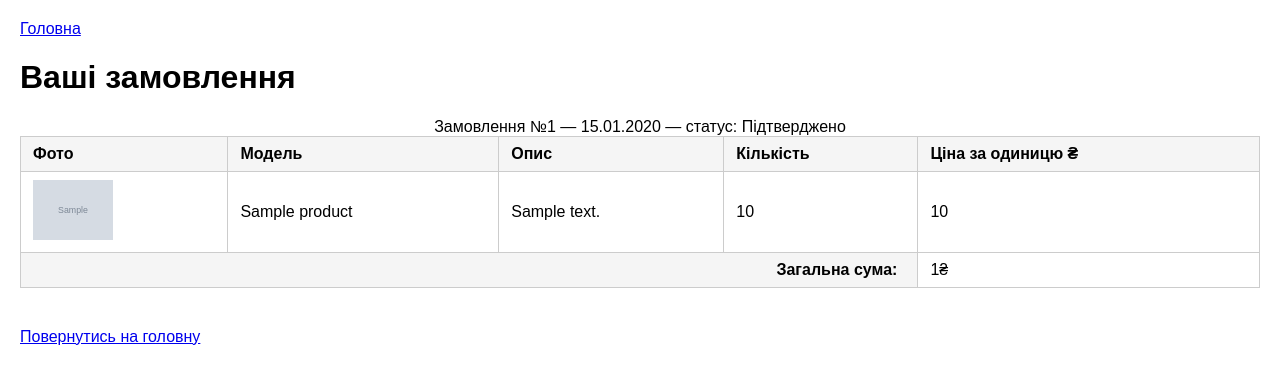
After one commit to roybha/Online-Shop, a Django app: template templates/orders.html in a window 1280 px wide. The commit adds this page. Shown: the top 384 px of the page. Run offline with Django 3.2, Linux system fonts and the light colour scheme; the template is opened without the code that fills it: most values are stand-ins (such as "Sample title", 1, 10 or a date in 2020); grey boxes marked "Sample" are stand-in pictures.

Commit message:
Made possibility to get all user's orders

```diff
--- a/templates/add_laptop.html
+++ b/templates/add_laptop.html
@@ -26,6 +26,5 @@
       {% endfor %}
     </ul>
   {% endif %}
-
 </body>
 </html>
--- a/templates/add_smartphone.html
+++ b/templates/add_smartphone.html
@@ -26,6 +26,5 @@
       {% endfor %}
     </ul>
   {% endif %}
-
 </body>
 </html>
--- a/templates/dashboard.html
+++ b/templates/dashboard.html
@@ -22,7 +22,7 @@
             <li><a href="products/smartphone">Продивитись наянві смартфони</a></li>
             <li><a href="products/laptop">Продивитись наянві ноутбуки</a></li>
             <li><a href="{% url 'show_cart' %}">Переглянути корзину</a></li>
-            <li>Мої замовлення</li>
+            <li><a href="{% url 'list_user_orders' %}">Мої замовлення</a></li>
         </ul>
     {% endif %}
 
--- /dev/null
+++ b/templates/orders.html
@@ -0,0 +1,101 @@
+<!DOCTYPE html>
+<html lang="uk">
+<head>
+  <meta charset="UTF-8">
+  <meta name="viewport" content="width=device-width, initial-scale=1">
+  <title>Ваші замовлення</title>
+  <style>
+    body {
+      font-family: Arial, sans-serif;
+      margin: 20px;
+    }
+    table {
+      width: 100%;
+      border-collapse: collapse;
+      margin-bottom: 40px;
+    }
+    th, td {
+      padding: 8px 12px;
+      border: 1px solid #ccc;
+      text-align: left;
+      word-wrap: break-word;  /* Дозволяє переносити текст на новий рядок */
+    }
+    th {
+      background-color: #f5f5f5;
+    }
+    tfoot th {
+      text-align: right;
+      padding-right: 20px;  /* Додаємо відступ для вирівнювання суми */
+    }
+    .status-true {
+      color: green;
+    }
+    .status-false {
+      color: red;
+    }
+    .no-orders {
+      font-style: italic;
+      color: #777;
+    }
+  </style>
+</head>
+<body>
+  <header>
+    <nav>
+      <a href="{% url 'dashboard' %}">Головна</a>
+    </nav>
+  </header>
+
+  <h1>Ваші замовлення</h1>
+
+  {% if orders_with_items %}
+    {% for entry in orders_with_items %}
+      <table>
+        <caption>
+          Замовлення №{{ entry.order.id }} —
+          <time datetime="{{ entry.order.order_date|date:"Y-m-d" }}">
+            {{ entry.order.order_date|date:"d.m.Y" }}
+          </time>
+          — статус:
+          <span class="status-{{ entry.order.status }}">
+            {% if entry.order.status %}Підтверджено{% else %}В обробці{% endif %}
+          </span>
+        </caption>
+        <thead>
+          <tr>
+            <th>Фото</th>
+            <th>Модель</th>
+            <th>Опис</th>
+            <th>Кількість</th>
+            <th>Ціна за одиницю ₴</th>
+          </tr>
+        </thead>
+        <tbody>
+          {% for item in entry.items %}
+          <tr>
+            <td>
+              <img src="{{ item.product.image_url }}"
+                   alt="{{ item.product.model_name }}"
+                   style="max-height: 60px;">
+            </td>
+            <td>{{ item.product.model_name }}</td>
+            <td>{{ item.product.description|truncatechars:50 }}</td>
+            <td>{{ item.quantity }}</td>
+            <td>{{ item.product.price }}</td>
+          </tr>
+          {% endfor %}
+        </tbody>
+        <tfoot>
+          <tr>
+            <th colspan="4" style="text-align: right;">Загальна сума:</th>
+            <td>{{ entry.total_price }}₴</td>
+          </tr>
+        </tfoot>
+      </table>
+    {% endfor %}
+  {% else %}
+    <p class="no-orders">У вас поки немає жодного замовлення.</p>
+  {% endif %}
+ <a href="/dashboard">Повернутись на головну</a>
+</body>
+</html>
--- a/templates/product_detail.html
+++ b/templates/product_detail.html
@@ -83,7 +83,7 @@
          <input type="hidden" name="next" value="{{ request.get_full_path }}">
         <button type="submit">Додати до кошика</button>
     </form>
-    <p style="text-align: center;"><a href="/dashboard">← Назад до головної</a></p>
+   <a href="/dashboard">Повернутись на головну</a>
 
 </body>
 </html>
```
Also changed, not shown: myapp/forms.py (+9 -8 lines), myapp/urls.py (+8 -0 lines), myapp/views.py (+38 -0 lines), templates/cart.html (+11 -2 lines).
